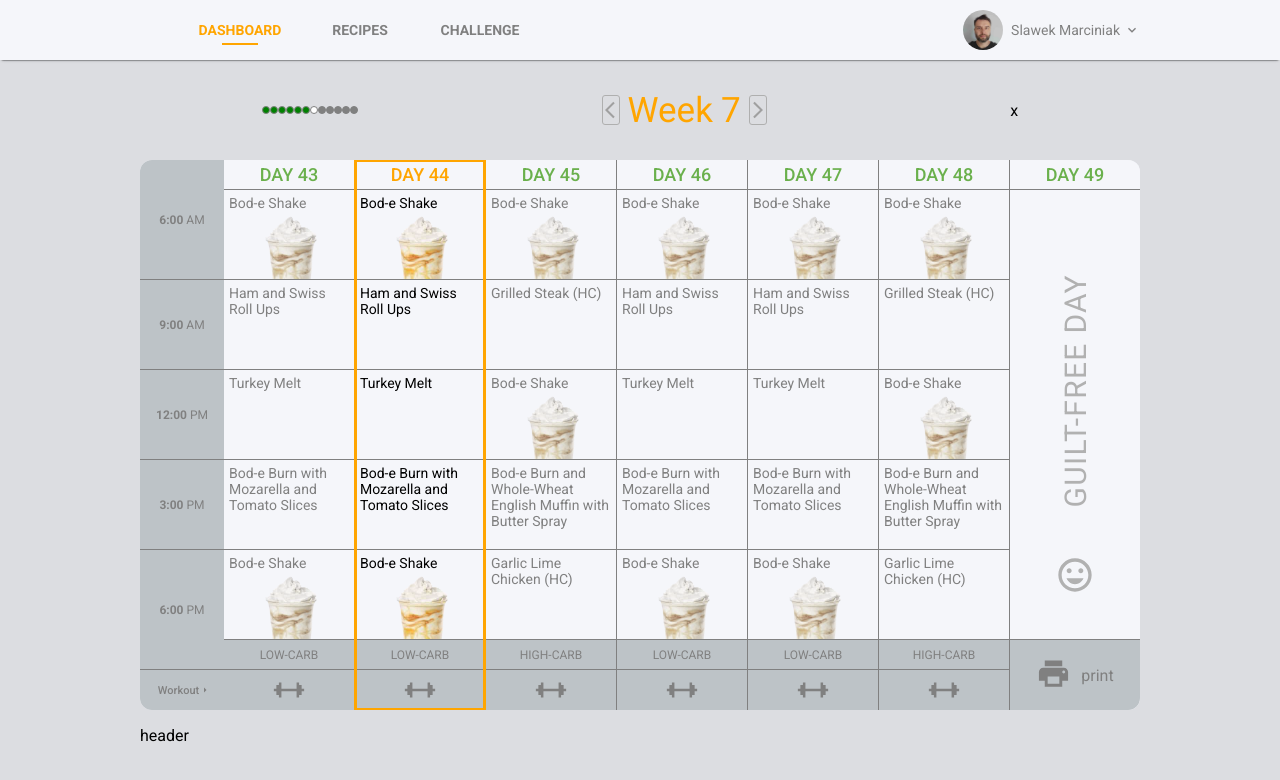
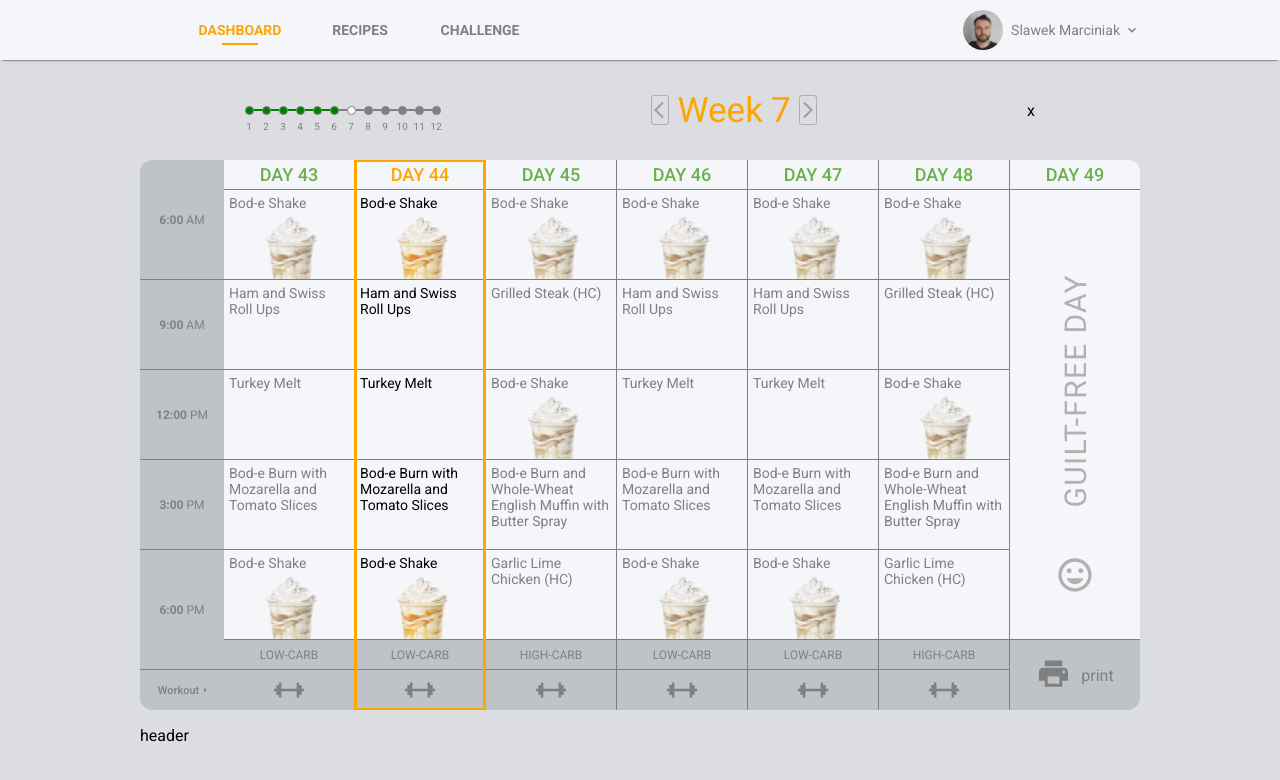
Before and after one commit to slawekmarciniak/diet_table, a React (Create React App) app: page / in a window 1280 px wide. Shown: the top 780 px of the page. Built offline with nearby package versions, Linux system fonts and the light colour scheme.

Commit message:
add pseudoelements to progress bar, as number containers

```diff
--- a/src/Components/ProgressBar/ProgressBar.style.tsx
+++ b/src/Components/ProgressBar/ProgressBar.style.tsx
@@ -2,16 +2,41 @@
 
 interface Props {
     bcg: string;
+    digit: string;
+}
+interface DashProps {
+    border: string;
 }
 
 export const BarContainer = styled.div`
     display: flex;
+    align-items: center;
 `;
 
 export const Dot = styled.div<Props>`
-    width: 8px;
-    height: 8px;
+    width: 9px;
+    height: 9px;
     border-radius: 50%;
     background-color: ${(props) => props.bcg};
     border: 1px solid gray;
+    position: relative;
+    &:after {
+        content: "${(props) => props.digit}";
+        position: absolute;
+        width: 8px;
+        display: flex;
+        align-items: center;
+        justify-content: center;
+        top: 14px;
+        left: -1px;
+        color: gray;
+        z-index: 2;
+        font-size: 10px;
+    }
 `;
+
+export const Dash = styled.div<DashProps>`
+    border: ${(props) => props.border};
+    height: 2px;
+    width: 8px;
+`;
--- a/src/Components/ProgressBar/ProgressBar.tsx
+++ b/src/Components/ProgressBar/ProgressBar.tsx
@@ -1,5 +1,5 @@
-import { FC } from "react";
-import { Dot, BarContainer } from "./ProgressBar.style";
+import React, { FC } from "react";
+import { Dot, BarContainer, Dash } from "./ProgressBar.style";
 import { userCurrentWeek, userWeeks } from "../../fakeDB/fakeDB";
 
 interface ProgressBarProps {}
@@ -7,12 +7,23 @@
 const ProgressBar: FC<ProgressBarProps> = () => {
     const renderDot = (e: number, i: number) => {
         let background = "gray";
+        let border = "1px solid gray";
         if (e === userCurrentWeek) {
             background = "white";
         } else if (e < userCurrentWeek) {
             background = "green";
         }
-        return <Dot key={i} bcg={background} />;
+        if (e < userCurrentWeek - 1) {
+            border = "1px solid green";
+        }
+        return (
+            <React.Fragment key={e}>
+                <Dot key={`${e}_dot`} bcg={background} digit={e.toString()} />
+                {e < userWeeks.length && (
+                    <Dash key={`${e}_dash`} border={border} />
+                )}
+            </React.Fragment>
+        );
     };
     return (
         <BarContainer>{userWeeks.map((e, i) => renderDot(e, i))}</BarContainer>
```
